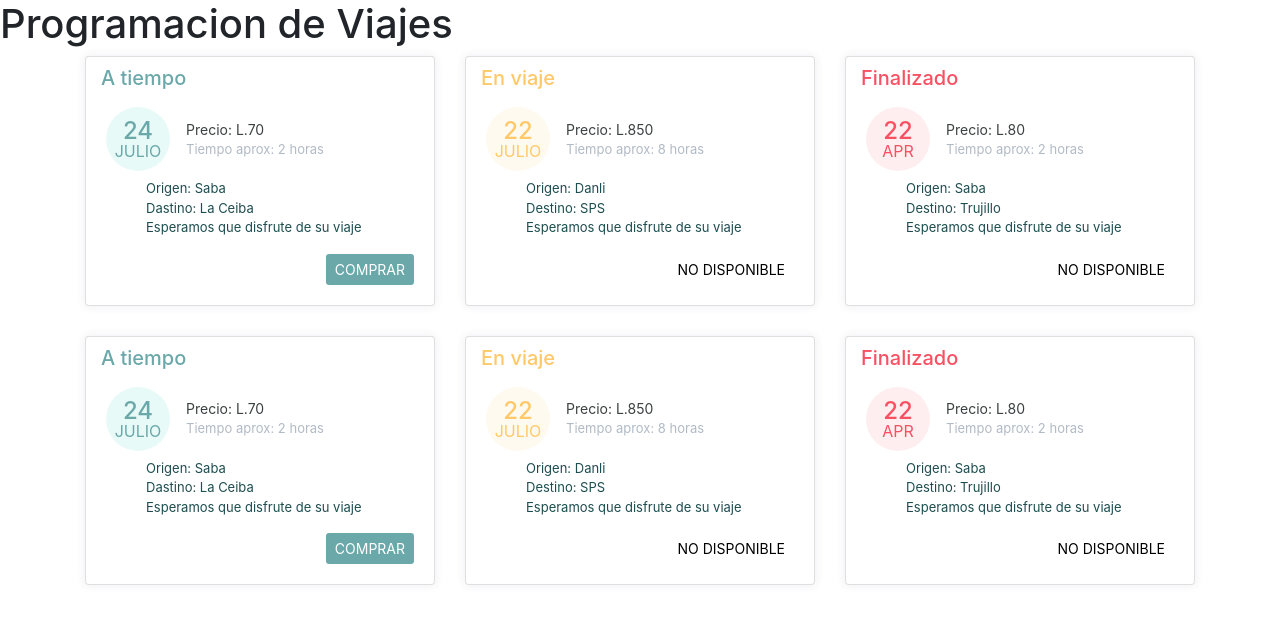
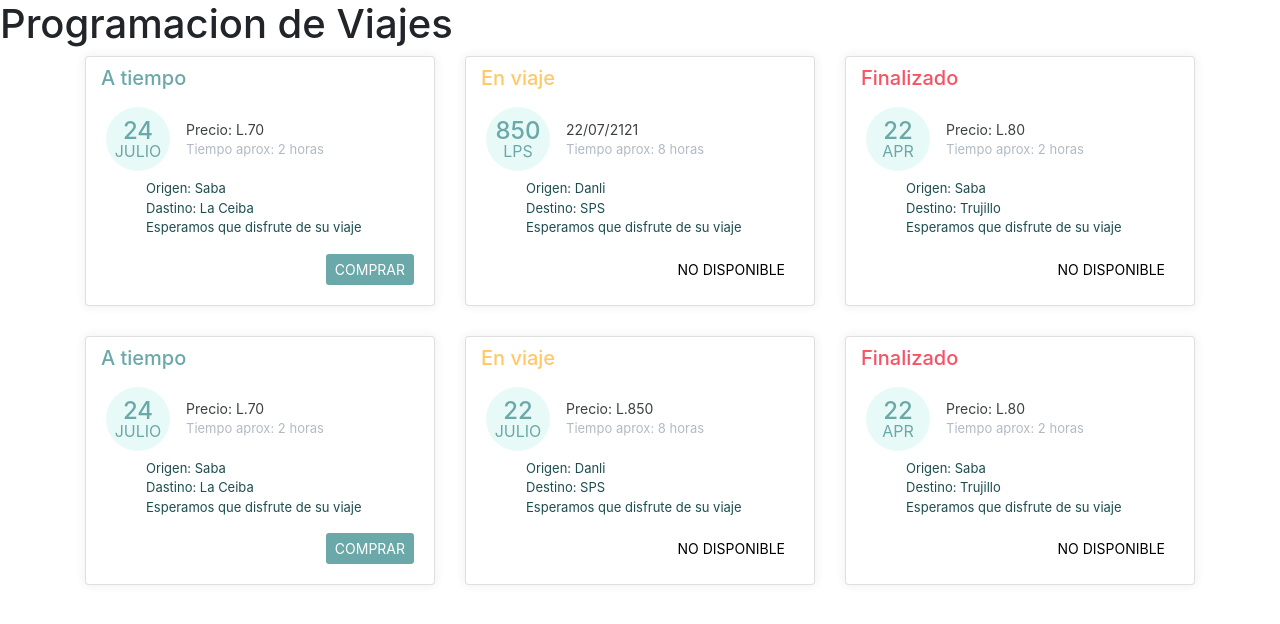
Before and after one commit to Team-2-Negocios-Web/agencia_de_transporte, a Django app: page /transportAgency/progviajes/ in a window 1280 px wide. Shown: the part 56-680 px from the top of the page. Run offline with Django 3.2, Linux system fonts and the light colour scheme; some libraries are stand-ins or nearby versions.

Commit message:
Cambios en el color y distribucion de los datos de las cards

```diff
--- a/app_transportAgency/static/transportAgency/css/card.css
+++ b/app_transportAgency/static/transportAgency/css/card.css
@@ -66,60 +66,12 @@ body{
 .card-title-success{
     color: rgb(107, 168, 169);
 }
-.widget-49 .widget-49-title-wrapper .widget-49-date-warning {
-  display: flex;
-  align-items: center;
-  justify-content: center;
-  flex-direction: column;
-  background-color: floralwhite;
-  width: 4rem;
-  height: 4rem;
-  border-radius: 50%;
-}
-.widget-49 .widget-49-title-wrapper .widget-49-date-warning .widget-49-date-day {
-  color: #FFC868;
-  font-weight: 500;
-  font-size: 1.5rem;
-  line-height: 1;
-}
-.widget-49 .widget-49-title-wrapper .widget-49-date-warning .widget-49-date-month {
-  color: #FFC868;
-  line-height: 1;
-  font-size: 1rem;
-  text-transform: uppercase;
-}
 .card-title-warning{
     color: #FFC868;
-}
-
-.widget-49 .widget-49-title-wrapper .widget-49-date-danger {
-  display: flex;
-  align-items: center;
-  justify-content: center;
-  flex-direction: column;
-  background-color: #feeeef;
-  width: 4rem;
-  height: 4rem;
-  border-radius: 50%;
-}
-
-.widget-49 .widget-49-title-wrapper .widget-49-date-danger .widget-49-date-day {
-  color: #F95062;
-  font-weight: 500;
-  font-size: 1.5rem;
-  line-height: 1;
-}
-
-.widget-49 .widget-49-title-wrapper .widget-49-date-danger .widget-49-date-month {
-  color: #F95062;
-  line-height: 1;
-  font-size: 1rem;
-  text-transform: uppercase;
 }
 .card-title-danger{
     color: #F95062;
 }
-
 .widget-49 .widget-49-title-wrapper .widget-49-meeting-info {
   display: flex;
   flex-direction: column;
@@ -147,15 +99,12 @@ body{
   color: rgb(29, 77, 79);
   list-style: none;
 }
-
 .widget-49 .widget-49-meeting-points .widget-49-meeting-item span {
   margin-left: .5rem;
 }
-
 .widget-49 .widget-49-meeting-action {
   text-align: right;
 }
-
 .widget-49 .widget-49-meeting-action a {
   text-transform: uppercase;
 }
--- a/app_transportAgency/templates/transportAgency/progviajes.html
+++ b/app_transportAgency/templates/transportAgency/progviajes.html
@@ -49,12 +49,12 @@
                     <div class="card-body pt-0">
                         <div class="widget-49">
                             <div class="widget-49-title-wrapper">
-                                <div class="widget-49-date-warning">
-                                    <span class="widget-49-date-day">22</span>
-                                    <span class="widget-49-date-month">Julio</span>
+                                <div class="widget-49-date-success">
+                                    <span class="widget-49-date-day">850</span>
+                                    <span class="widget-49-date-month">Lps</span>
                                 </div>
                                 <div class="widget-49-meeting-info">
-                                    <span class="widget-49-pro-title">Precio: L.850</span>
+                                    <span class="widget-49-pro-title">22/07/2121</span>
                                     <span class="widget-49-meeting-time">Tiempo aprox: 8 horas</span>
                                 </div>
                             </div>
@@ -78,7 +78,7 @@
                     <div class="card-body pt-0">
                         <div class="widget-49">
                             <div class="widget-49-title-wrapper">
-                                <div class="widget-49-date-danger">
+                                <div class="widget-49-date-success">
                                     <span class="widget-49-date-day">22</span>
                                     <span class="widget-49-date-month">apr</span>
                                 </div>
@@ -136,7 +136,7 @@
                     <div class="card-body pt-0">
                         <div class="widget-49">
                             <div class="widget-49-title-wrapper">
-                                <div class="widget-49-date-warning">
+                                <div class="widget-49-date-success">
                                     <span class="widget-49-date-day">22</span>
                                     <span class="widget-49-date-month">Julio</span>
                                 </div>
@@ -165,7 +165,7 @@
                     <div class="card-body pt-0">
                         <div class="widget-49">
                             <div class="widget-49-title-wrapper">
-                                <div class="widget-49-date-danger">
+                                <div class="widget-49-date-success">
                                     <span class="widget-49-date-day">22</span>
                                     <span class="widget-49-date-month">apr</span>
                                 </div>
```
